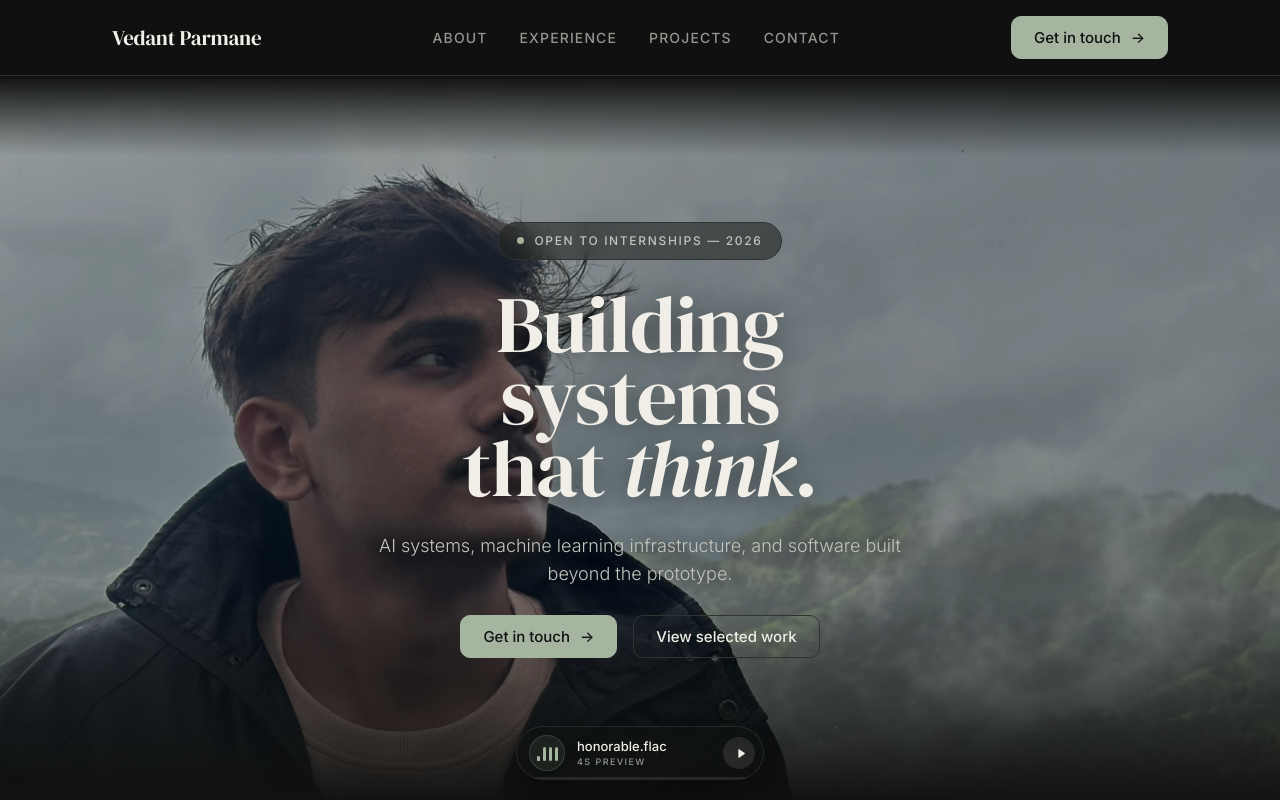
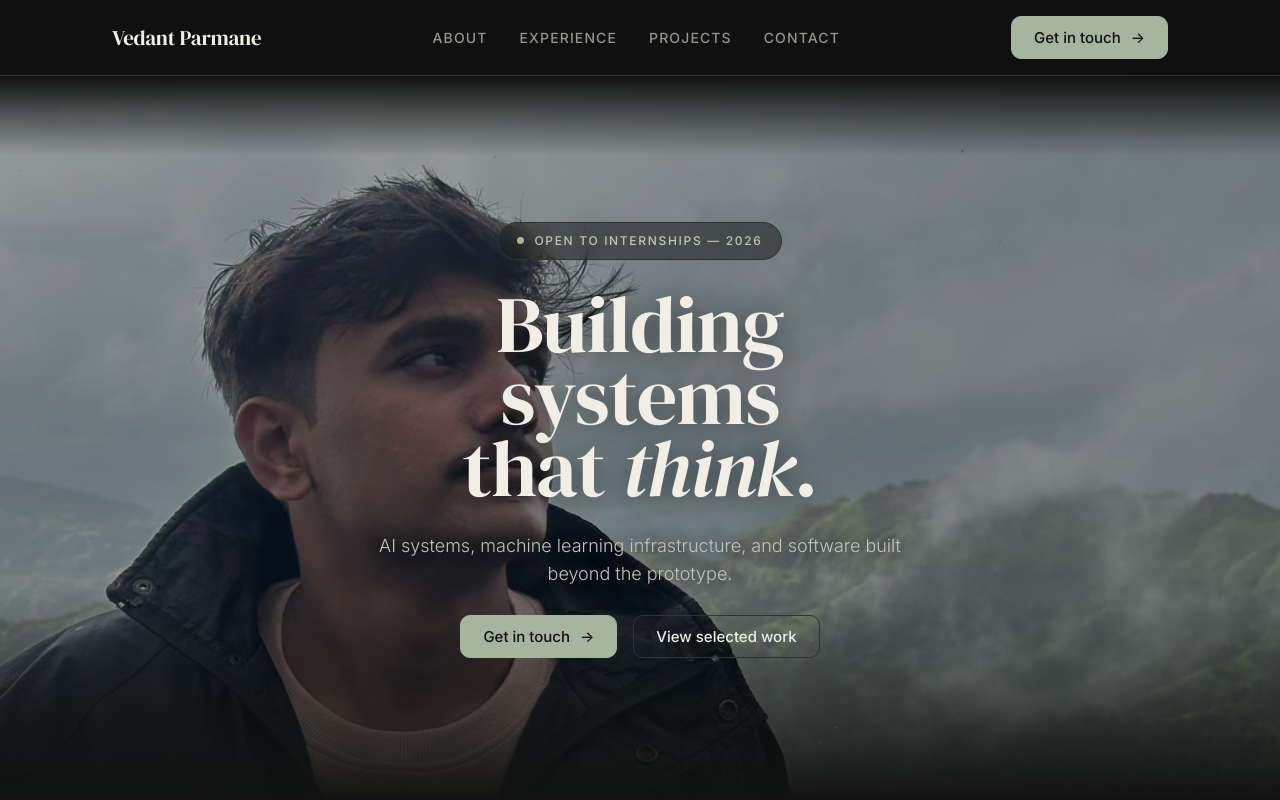
Before and after one commit to narcissus8302-wq/portfolio, a React (Vite) app: page / in a window 1280 px wide. Shown: the top 800 px of the page. Built offline with nearby package versions, Linux system fonts and the light colour scheme.

Commit message:
song reomoved

```diff
--- a/src/App.tsx
+++ b/src/App.tsx
@@ -6,7 +6,6 @@ import { ProjectsSection } from './components/ProjectsSection';
 import { PrinciplesSection } from './components/PrinciplesSection';
 import { ContactSection } from './components/ContactSection';
 import { Footer } from './components/Footer';
-import { MusicIsland } from './components/MusicIsland';
 
 function App() {
   return (
@@ -21,7 +20,6 @@ function App() {
         <ContactSection />
       </main>
       <Footer />
-      <MusicIsland />
     </div>
   );
 }
--- a/src/components/MusicIsland.tsx
+++ /dev/null
@@ -1,210 +0,0 @@
-import { useCallback, useEffect, useRef, useState } from 'react';
-import previewAudio from '../assets/honorable-preview.mp3';
-
-const PREVIEW_SECONDS = 4;
-
-type Phase = 'idle' | 'playing' | 'paused' | 'blocked';
-
-function Equalizer({ active }: { active: boolean }) {
-  return (
-    <span aria-hidden="true" className="flex h-4 items-end gap-[3px]">
-      {[0, 0.18, 0.36, 0.1].map((delay, index) => (
-        <span
-          key={index}
-          className="eq-bar w-[3px] rounded-full bg-sage"
-          style={{ animationDelay: `${delay}s`, animationPlayState: active ? 'running' : 'paused' }}
-        />
-      ))}
-    </span>
-  );
-}
-
-export function MusicIsland() {
-  const audioRef = useRef<HTMLAudioElement>(null);
-  const stopTimerRef = useRef<number | null>(null);
-  const [phase, setPhase] = useState<Phase>('idle');
-  const [progress, setProgress] = useState(0);
-  const [isMini, setIsMini] = useState(false);
-
-  const clearStopTimer = useCallback(() => {
-    if (stopTimerRef.current !== null) {
-      window.clearTimeout(stopTimerRef.current);
-      stopTimerRef.current = null;
-    }
-  }, []);
-
-  const scheduleStop = useCallback(
-    (audio: HTMLAudioElement) => {
-      clearStopTimer();
-      const remainingMs = Math.max(0, PREVIEW_SECONDS - audio.currentTime) * 1000;
-      stopTimerRef.current = window.setTimeout(() => {
-        audio.pause();
-        audio.currentTime = 0;
-        setProgress(0);
-        setPhase('idle');
-        setIsMini(true);
-      }, remainingMs);
-    },
-    [clearStopTimer],
-  );
-
-  const playPreview = useCallback(
-    (restart: boolean) => {
-      const audio = audioRef.current;
-      if (!audio) return;
-      setIsMini(false);
-      if (restart) audio.currentTime = 0;
-      void audio.play().catch(() => setPhase('blocked'));
-    },
-    [],
-  );
-
-  useEffect(() => {
-    const audio = audioRef.current;
-    if (!audio) return;
-
-    const handlePlay = () => {
-      setPhase('playing');
-      scheduleStop(audio);
-    };
-
-    const handlePause = () => {
-      clearStopTimer();
-      setPhase((current) => (current === 'playing' ? 'paused' : current));
-    };
-
-    const handleTimeUpdate = () => {
-      setProgress(Math.min(1, audio.currentTime / PREVIEW_SECONDS));
-    };
-
-    const handleEnded = () => {
-      clearStopTimer();
-      audio.currentTime = 0;
-      setProgress(0);
-      setPhase('idle');
-      setIsMini(true);
-    };
-
-    const removeGestureListeners = () => {
-      window.removeEventListener('pointerdown', handleFirstGesture);
-      window.removeEventListener('keydown', handleFirstGesture);
-    };
-
-    function handleFirstGesture() {
-      removeGestureListeners();
-      if (audio && audio.paused) {
-        void audio.play().catch(() => setPhase('blocked'));
-      }
-    }
-
-    audio.addEventListener('play', handlePlay);
-    audio.addEventListener('pause', handlePause);
-    audio.addEventListener('timeupdate', handleTimeUpdate);
-    audio.addEventListener('ended', handleEnded);
-
-    void audio.play().catch(() => {
-      setPhase('blocked');
-      window.addEventListener('pointerdown', handleFirstGesture);
-      window.addEventListener('keydown', handleFirstGesture);
-    });
-
-    return () => {
-      removeGestureListeners();
-      clearStopTimer();
-      audio.removeEventListener('play', handlePlay);
-      audio.removeEventListener('pause', handlePause);
-      audio.removeEventListener('timeupdate', handleTimeUpdate);
-      audio.removeEventListener('ended', handleEnded);
-      audio.pause();
-    };
-  }, [clearStopTimer, scheduleStop]);
-
-  const togglePlayback = () => {
-    const audio = audioRef.current;
-    if (!audio) return;
-    if (phase === 'playing') {
-      audio.pause();
-      return;
-    }
-    playPreview(false);
-  };
-
-  const caption =
-    phase === 'playing'
-      ? 'Playing · 4s preview'
-      : phase === 'paused'
-        ? 'Paused · tap to resume'
-        : phase === 'blocked'
-          ? 'Tap to play · 4s preview'
-          : '4s preview';
-
-  return (
-    <>
-      <audio ref={audioRef} src={previewAudio} preload="auto" aria-hidden="true" />
-      <p className="sr-only" role="status" aria-live="polite">
-        {phase === 'playing'
-          ? 'Playing a four second preview of honorable.flac.'
-          : phase === 'paused'
-            ? 'The preview is paused.'
-            : phase === 'blocked'
-              ? 'Autoplay was blocked. Activate the play control to hear the four second preview.'
-              : ''}
-      </p>
-
-      <div className="music-island-enter pointer-events-none fixed inset-x-0 bottom-5 z-[60] flex justify-center px-4">
-        <div className="pointer-events-auto">
-          {isMini ? (
-            <button
-              type="button"
-              onClick={() => playPreview(true)}
-              aria-label="Replay the four second preview of honorable.flac"
-              className="music-island-pop group relative grid size-12 place-items-center rounded-full border border-bone/10 bg-obsidian/30 text-bone shadow-[0_12px_36px_rgba(0,0,0,0.45)] backdrop-blur-2xl transition-transform duration-300 hover:scale-105 focus-visible:outline-2 focus-visible:outline-offset-4 focus-visible:outline-sage"
-            >
-              <svg aria-hidden="true" viewBox="0 0 24 24" className="size-[18px] text-sage" fill="currentColor">
-                <path d="M9 18.5a2.5 2.5 0 1 1-2-2.45V5.6a1 1 0 0 1 .77-.97l9-2.25A1 1 0 0 1 18 3.35v11.7a2.5 2.5 0 1 1-2-2.45V6.42l-7 1.75v10.33Z" />
-              </svg>
-              <span className="absolute right-0.5 top-0.5 size-2.5 rounded-full border border-obsidian/60 bg-sage" />
-            </button>
-          ) : (
-            <div className="relative flex min-w-[248px] items-center gap-3 overflow-hidden rounded-full border border-bone/10 bg-obsidian/30 py-2 pl-3 pr-2 shadow-[0_12px_36px_rgba(0,0,0,0.45)] backdrop-blur-2xl">
-              <span className="grid size-9 shrink-0 place-items-center rounded-full border border-sage/20 bg-sage/10">
-                <Equalizer active={phase === 'playing'} />
-              </span>
-
-              <span className="mr-auto flex min-w-0 flex-col gap-1">
-                <span className="truncate text-[13px] font-medium leading-none text-bone">
-                  honorable.flac
-                </span>
-                <span className="label text-[9px] leading-none text-stone">{caption}</span>
-              </span>
-
-              <button
-                type="button"
-                onClick={togglePlayback}
-                aria-label={phase === 'playing' ? 'Pause the preview' : 'Play the four second preview'}
-                className="grid size-8 shrink-0 place-items-center rounded-full bg-bone/10 text-bone transition-colors duration-200 hover:bg-bone/20 focus-visible:outline-2 focus-visible:outline-offset-2 focus-visible:outline-sage"
-              >
-                {phase === 'playing' ? (
-                  <svg aria-hidden="true" viewBox="0 0 24 24" className="size-[13px]" fill="currentColor">
-                    <path d="M7 5h3.5v14H7zM13.5 5H17v14h-3.5z" />
-                  </svg>
-                ) : (
-                  <svg aria-hidden="true" viewBox="0 0 24 24" className="size-[13px] translate-x-px" fill="currentColor">
-                    <path d="M8 5.14v13.72a1 1 0 0 0 1.54.84l10.1-6.86a1 1 0 0 0 0-1.68L9.54 4.3A1 1 0 0 0 8 5.14Z" />
-                  </svg>
-                )}
-              </button>
-
-              <span aria-hidden="true" className="absolute inset-x-0 bottom-0 h-[2px] bg-bone/10">
-                <span
-                  className="block h-full rounded-full bg-sage transition-[width] duration-200 ease-linear"
-                  style={{ width: `${progress * 100}%` }}
-                />
-              </span>
-            </div>
-          )}
-        </div>
-      </div>
-    </>
-  );
-}
--- a/src/index.css
+++ b/src/index.css
@@ -194,59 +194,4 @@
   .nav-link:hover {
     color: var(--color-bone);
   }
-
-  /* Dynamic Island music preview */
-  .music-island-enter {
-    animation: music-island-rise 0.7s cubic-bezier(0.22, 1, 0.36, 1) 0.5s backwards;
-  }
-
-  .music-island-pop {
-    animation: music-island-pop 0.35s cubic-bezier(0.22, 1, 0.36, 1) backwards;
-  }
-
-  .eq-bar {
-    height: 14px;
-    transform-origin: bottom;
-    animation: eq-bounce 0.9s ease-in-out infinite;
-  }
 }
-
-@keyframes music-island-rise {
-  from {
-    opacity: 0;
-    transform: translateY(calc(100% + 28px)) scale(0.96);
-  }
-  to {
-    opacity: 1;
-    transform: translateY(0) scale(1);
-  }
-}
-
-@keyframes music-island-pop {
-  from {
-    opacity: 0;
-    transform: scale(0.82);
-  }
-  to {
-    opacity: 1;
-    transform: scale(1);
-  }
-}
-
-@keyframes eq-bounce {
-  0%,
-  100% {
-    transform: scaleY(0.35);
-  }
-  50% {
-    transform: scaleY(1);
-  }
-}
-
-@media (prefers-reduced-motion: reduce) {
-  .music-island-enter,
-  .music-island-pop,
-  .eq-bar {
-    animation: none;
-  }
-}
```
Also changed, not shown: 2 other files (tests, documents, lock files or other folders).
